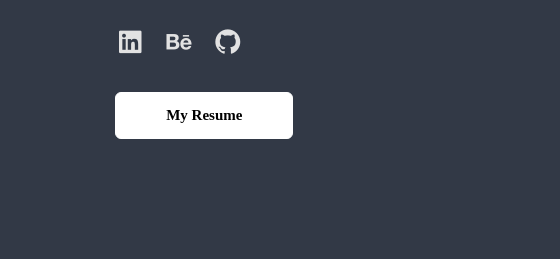
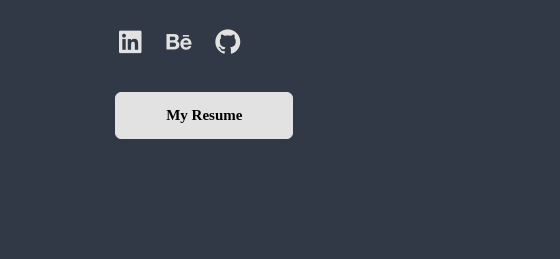
Before and after one commit to ThanishkumarIT/My-Portfolio-Website, a plain HTML site: page index.html in a window 1280 px wide. In both pictures the pointer is over the link "My Resume". Shown: the part 5831-6090 px from the top of the page, 0-560 px from the left. Drawn offline with nearby package versions, Linux system fonts and the light colour scheme; grey boxes are pictures that could not be loaded; a web font is replaced by a local one.

Commit message:
Add files via upload

```diff
--- a/index.css
+++ b/index.css
@@ -1104,13 +1104,13 @@ span{
     padding: 14px 50px;
     border-radius: 6px;
     text-decoration: none;
-    color: #0ef;
+    color: rgb(255, 255, 255);
     transition: background 0.5s;
 }
 
 .btn:hover{
-    background: rgb(255, 255, 255);
-    border: 1px solid rgb(255, 255, 255);
+    background: #e2e2e2;
+    border: 1px solid #e2e2e2;
     color: black;
 }
 
```
